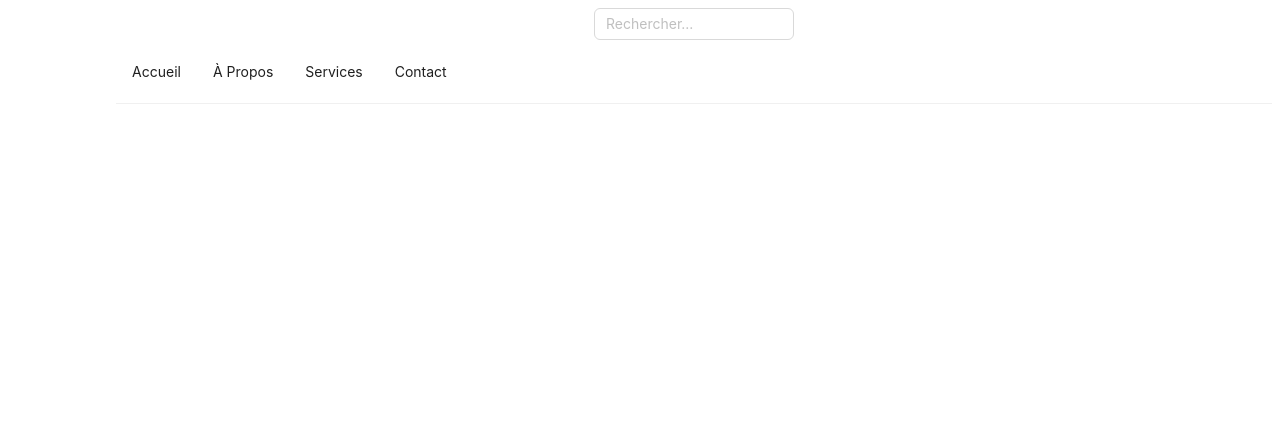
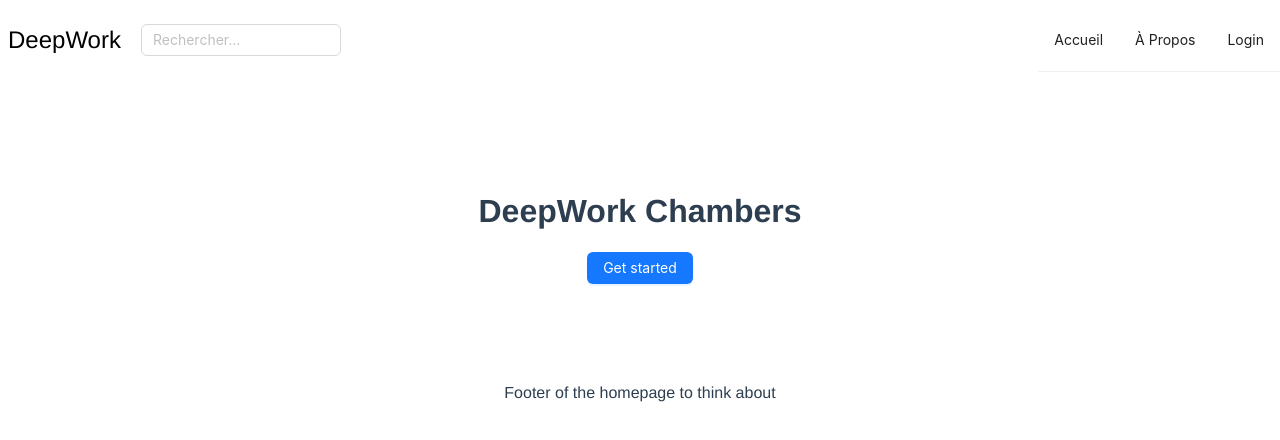
Before and after one commit to mabk748/DeepWork-Chambers, a Vue app in the folder Src/deepwork-front-end/: page / in a window 1280 px wide. Shown: the top 440 px of the page. Built offline with nearby package versions, Linux system fonts and the light colour scheme.

Commit message:
aditing components and views

```diff
--- a/Src/deepwork-front-end/src/components/NavigationBar.vue
+++ b/Src/deepwork-front-end/src/components/NavigationBar.vue
@@ -1,10 +1,13 @@
 <template>
+  <div class="Navbar-style">
     <a-layout-header>
-    <div class="logo">MonSite</div>
+      <div class="Navbar-components-style">
+        <div class="logo">DeepWork</div>
         <a-input
           placeholder="Rechercher..."
           style="width: 200px;"
         />
+        <div style="position: absolute; right: 0px;">
           <a-menu
           theme="light"
           mode="horizontal"
@@ -13,10 +16,14 @@
         >
           <a-menu-item key="1">Accueil</a-menu-item>
           <a-menu-item key="2">À Propos</a-menu-item>
-      <a-menu-item key="3">Services</a-menu-item>
-      <a-menu-item key="4">Contact</a-menu-item>
+          <a-menu-item key="3">Login</a-menu-item>
         </a-menu>
+        </div>
+
+      </div>
+
     </a-layout-header>
+  </div>
 </template>
 
 <script lang="ts">
@@ -30,23 +37,22 @@ export default defineComponent({
     AMenuItem: Menu.Item,
     AInput: Input
   },
-  data() {
-    return {
-      theme: 'dark', // Choisissez entre 'dark' ou 'light' selon votre préférence
-      mode: 'horizontal' // Choisissez entre 'horizontal' ou 'vertical' selon votre préférence
-    };
-  }
 });
 </script>
 
 <style scoped>
+.Navbar-components-style {
+  display: flex;
+  align-items: center;
+
+}
+.Navbar-style{
+  border-bottom: #919191;
+}
 .logo {
-  color: #fff;
-  float: left;
+  color: #000;
   font-size: 1.5em;
   margin-right: 20px;
   line-height: 64px;
 }
-
-/* Styles spécifiques à votre barre de navigation peuvent être ajoutés ici */
 </style>
--- a/Src/deepwork-front-end/src/views/HomeView.vue
+++ b/Src/deepwork-front-end/src/views/HomeView.vue
@@ -1,16 +1,56 @@
 <template>
   <div class="home">
     <Navbar />
+    <div class="Home-content-style">
+      <h1>{{ pageTitle }}</h1>
+      <a-button type="primary" @click="goToLogin">Get started</a-button>
+    </div>
+    <div class="footer">
+      <p>Footer of the homepage to think about</p>
+    </div>
   </div>
 </template>
 
 <script lang="ts">
 import { defineComponent } from 'vue';
+import { useRouter } from 'vue-router';
+import { Button } from 'ant-design-vue';
 import Navbar from '@/components/NavigationBar.vue'
 export default defineComponent({
   name: 'HomeView',
   components: {
-    Navbar
+    Navbar,
+    AButton: Button
   },
+  setup(){
+    const router = useRouter();
+    const goToLogin = () => {
+      router.push('/login');
+    };
+    return {
+      goToLogin
+    };
+  },
+  data() {
+    return {
+      pageTitle: 'DeepWork Chambers'
+    };
+  }
 });
 </script>
+<style scoped>
+.Home-content-style{
+  display: flex;
+  flex-direction: column;
+  align-items: center;
+  justify-content: space-between;
+  margin: 100px;
+};
+.footer {
+  background-color: #f0f2f5;
+  padding: 20px;
+  text-align: center;
+  margin-top: 100px;
+  bottom: 0;
+}
+</style>
```
Lines whose indentation alone changed are shown as unchanged.
